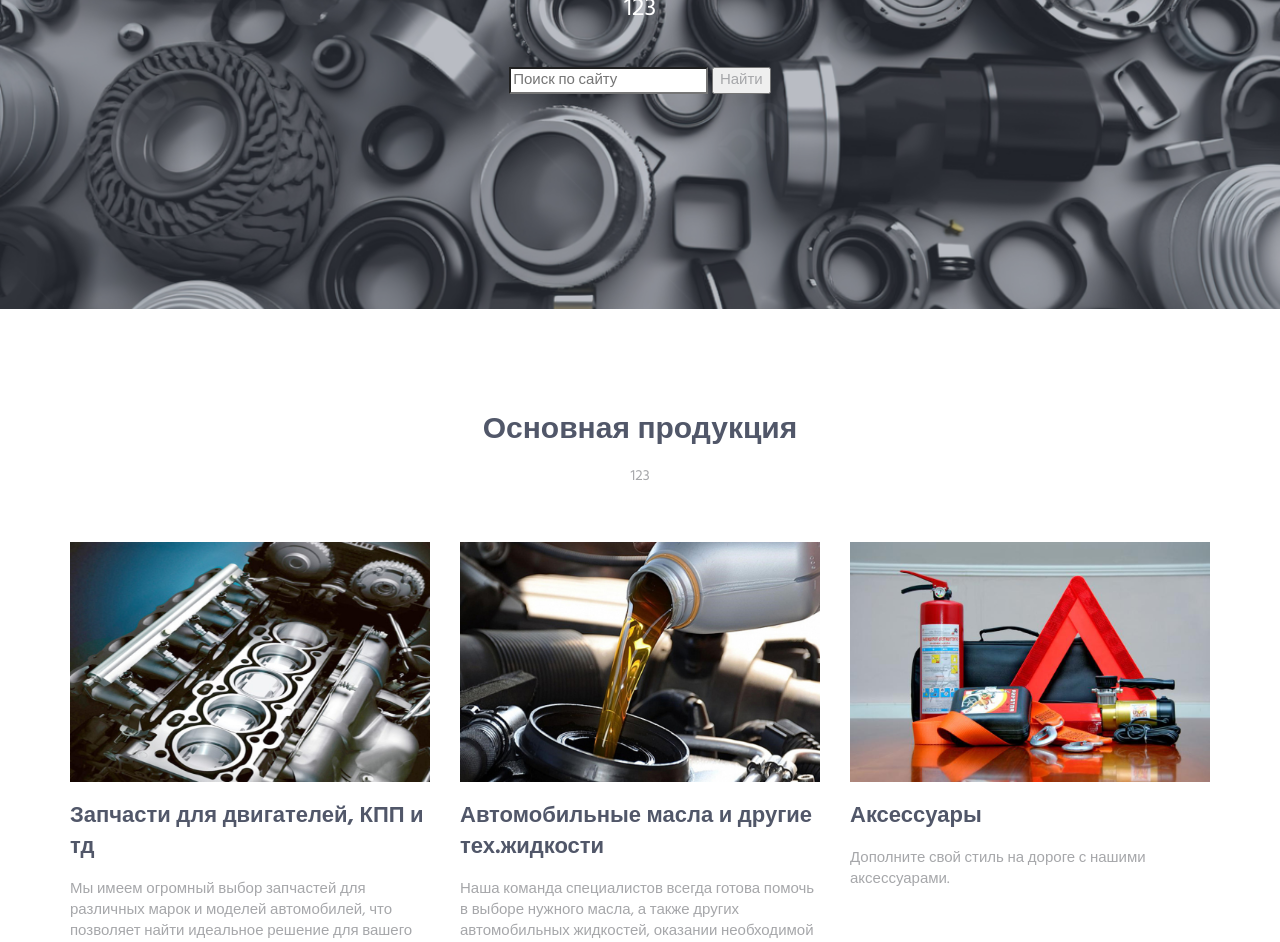
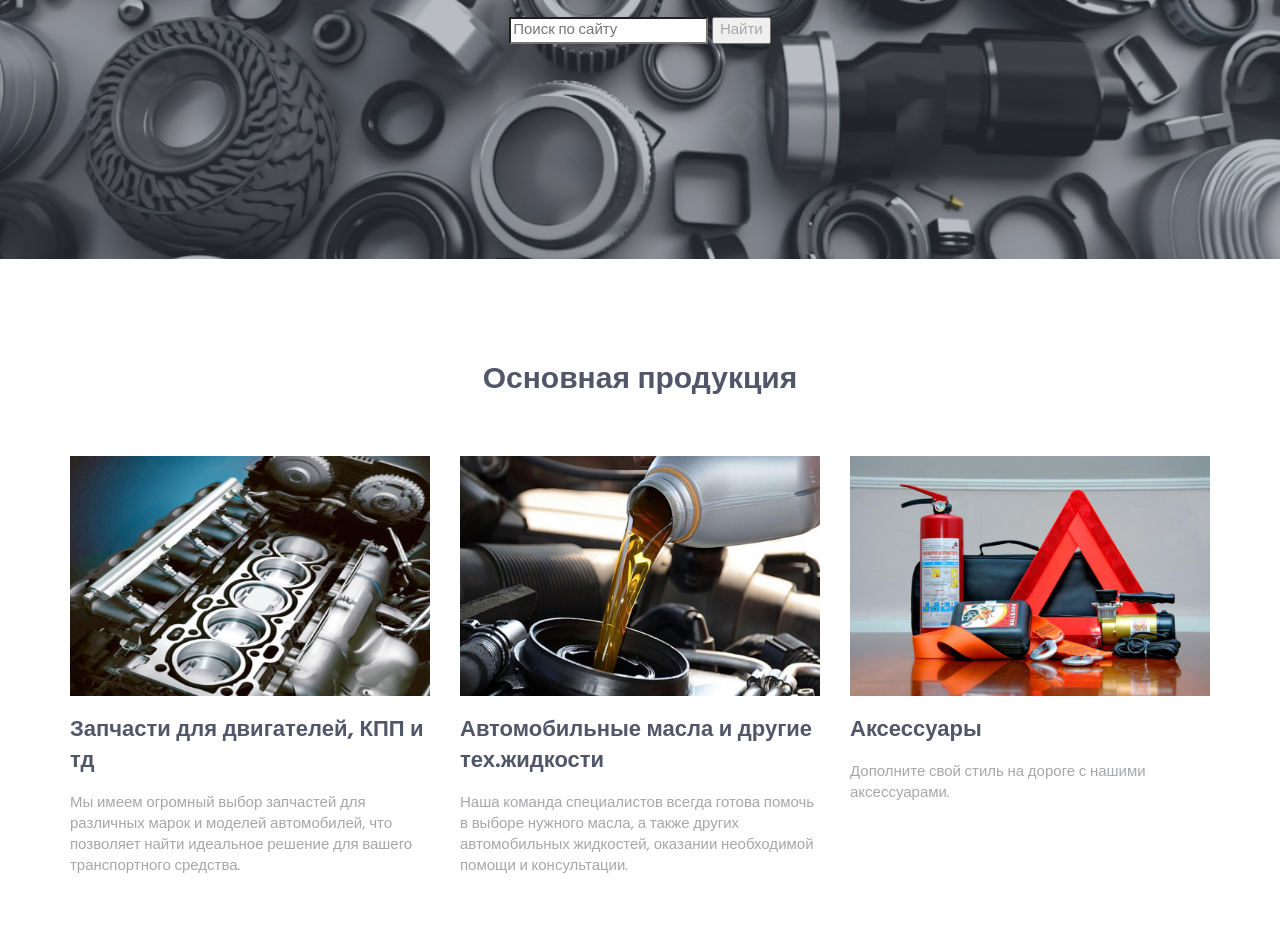
Before and after one commit to newpochta/foorgeAuuto, a plain HTML site: page index.html in a window 1280 px wide. Shown: the part 371-1313 px from the top of the page. Drawn offline with Linux system fonts and the light colour scheme.

Commit message:
Update index.html

```diff
--- a/index.html
+++ b/index.html
@@ -69,7 +69,7 @@
             <div class="container">
                 <div class="margin-b-40">
                     <h1 class="promo-block-title">ForgeAuto</h1>
-                    <p class="promo-block-text">123</p>
+                    <p class="promo-block-text"></p>
                 </div>
 				<p><input type="search" name="q" placeholder="Поиск по сайту">
    <input type="submit" value="Найти"></p>
@@ -81,7 +81,7 @@
                 <div class="row text-center margin-b-40">
                     <div class="col-sm-6 col-sm-offset-3">
                         <h2>Основная продукция</h2>
-                        <p>123</p>
+                        <p></p>
                     </div>
                 </div>
 
```
